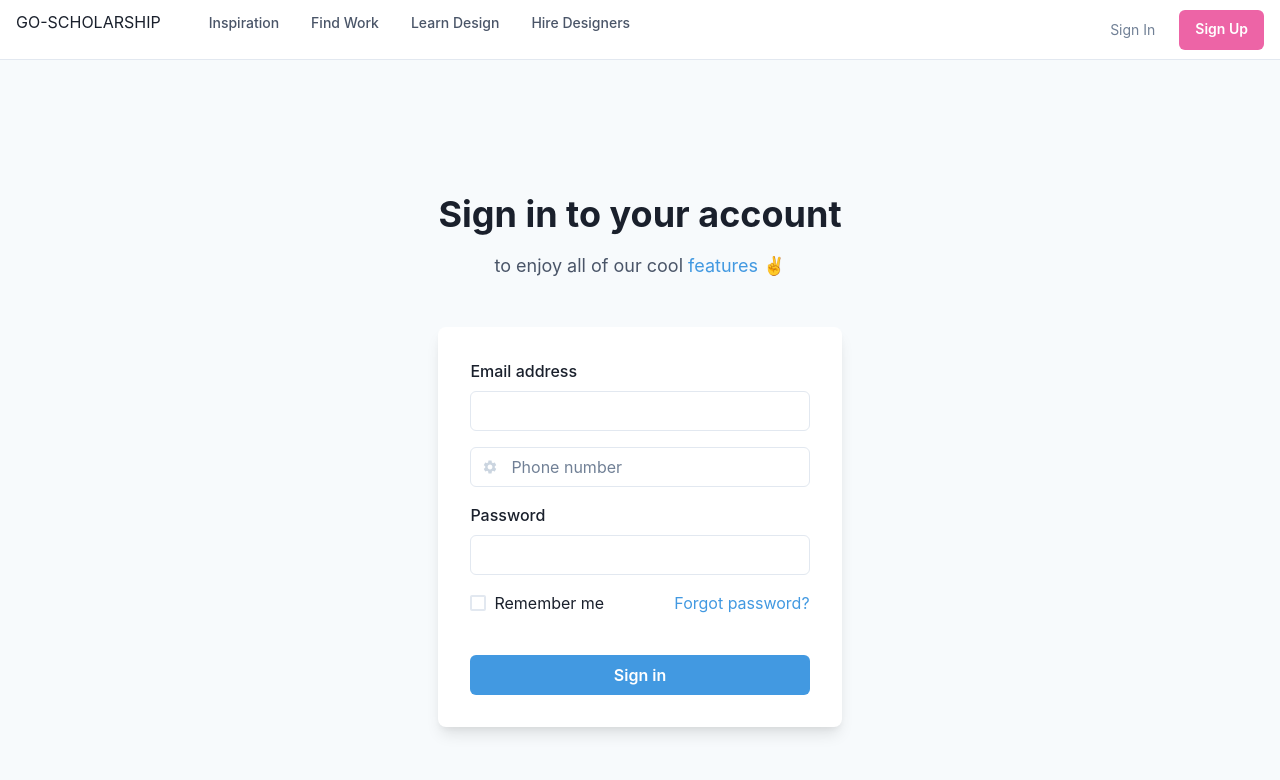
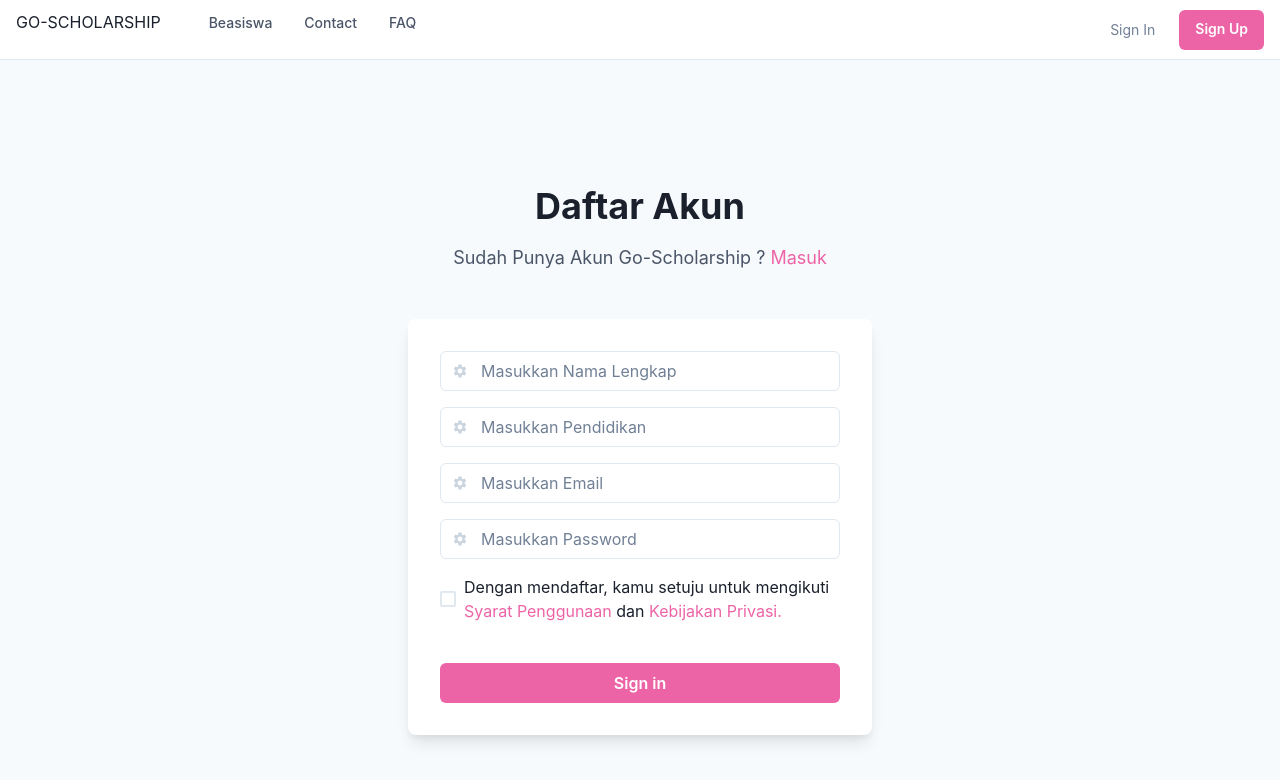
Before and after one commit to rg-km/final-project-engineering-52, a React (Create React App) app in the folder frontend/go-scholarship/: page /register in a window 1280 px wide. Shown: the top 780 px of the page. Built offline with nearby package versions, Linux system fonts and the light colour scheme.

Commit message:
fix: page login and register

```diff
--- a/frontend/go-scholarship/src/Components/Hero.jsx
+++ b/frontend/go-scholarship/src/Components/Hero.jsx
@@ -2,14 +2,14 @@ import {
     Container,
     Stack,
     Flex,
-    Box,
+    // Box,
+    // IconButton,
     Heading,
     Text,
     Button,
     Image,
     Icon,
-    IconButton,
-    createIcon,
+    // createIcon,
     useColorModeValue,
   } from '@chakra-ui/react';
 
@@ -26,30 +26,13 @@ import {
               lineHeight={1.1}
               fontWeight={600}
               fontSize={{ base: '3xl', sm: '4xl', lg: '6xl' }}>
-              <Text
-                as={'span'}
-                position={'relative'}
-                _after={{
-                  content: "''",
-                  width: 'full',
-                  height: '30%',
-                  position: 'absolute',
-                  bottom: 1,
-                  left: 0,
-                  bg: 'red.400',
-                  zIndex: -1,
-                }}>
-                Write once,
-              </Text>
               <br />
-              <Text as={'span'} color={'red.400'}>
-                use everywhere!
+              <Text align={'left'} as={'span'} color={'pink.400'} >
+              Pelajari Segalanya dan Jelajahi Keterampilan Anda
               </Text>
             </Heading>
             <Text color={'gray.500'}>
-              Snippy is a rich coding snippets app that lets you create your own
-              code snippets, categorize them, and even sync them in the cloud so
-              you can use them anywhere. All that is free!
+              Pelajari Segalanya dan Jelajahi Keterampilan Anda
             </Text>
             <Stack
               spacing={{ base: 4, sm: 6 }}
@@ -59,19 +42,12 @@ import {
                 size={'lg'}
                 fontWeight={'normal'}
                 px={6}
-                colorScheme={'red'}
-                bg={'red.400'}
-                _hover={{ bg: 'red.500' }}>
+                colorScheme={'pink'}
+                bg={'pink.400'}
+                _hover={{ bg: 'pink.500' }}>
                 Get started
               </Button>
-              <Button
-                rounded={'full'}
-                size={'lg'}
-                fontWeight={'normal'}
-                px={6}
-                leftIcon={<PlayIcon h={4} w={4} color={'gray.300'} />}>
-                How It Works
-              </Button>
+
             </Stack>
           </Stack>
           <Flex
@@ -89,7 +65,7 @@ import {
               zIndex={-1}
               color={useColorModeValue('red.50', 'red.400')}
             />
-            <Box
+            {/* <Box
               position={'relative'}
               height={'300px'}
               rounded={'2xl'}
@@ -107,7 +83,7 @@ import {
                 left={'50%'}
                 top={'50%'}
                 transform={'translateX(-50%) translateY(-50%)'}
-              />
+              /> */}
               <Image
                 alt={'Hero Image'}
                 fit={'cover'}
@@ -115,22 +91,22 @@ import {
                 w={'100%'}
                 h={'100%'}
                 src={
-                  'https://images.unsplash.com/photo-1499951360447-b19be8fe80f5?ixlib=rb-1.2.1&ixid=MXwxMjA3fDB8MHxwaG90by1wYWdlfHx8fGVufDB8fHw%3D&auto=format&fit=crop&w=800&q=80'
+                  './home.png'
                 }
               />
-            </Box>
+            {/* </Box> */}
           </Flex>
         </Stack>
       </Container>
     );
   }
 
-  const PlayIcon = createIcon({
-    displayName: 'PlayIcon',
-    viewBox: '0 0 58 58',
-    d:
-      'M28.9999 0.562988C13.3196 0.562988 0.562378 13.3202 0.562378 29.0005C0.562378 44.6808 13.3196 57.438 28.9999 57.438C44.6801 57.438 57.4374 44.6808 57.4374 29.0005C57.4374 13.3202 44.6801 0.562988 28.9999 0.562988ZM39.2223 30.272L23.5749 39.7247C23.3506 39.8591 23.0946 39.9314 22.8332 39.9342C22.5717 39.9369 22.3142 39.8701 22.0871 39.7406C21.86 39.611 21.6715 39.4234 21.5408 39.1969C21.4102 38.9705 21.3421 38.7133 21.3436 38.4519V19.5491C21.3421 19.2877 21.4102 19.0305 21.5408 18.8041C21.6715 18.5776 21.86 18.3899 22.0871 18.2604C22.3142 18.1308 22.5717 18.064 22.8332 18.0668C23.0946 18.0696 23.3506 18.1419 23.5749 18.2763L39.2223 27.729C39.4404 27.8619 39.6207 28.0486 39.7458 28.2713C39.8709 28.494 39.9366 28.7451 39.9366 29.0005C39.9366 29.2559 39.8709 29.507 39.7458 29.7297C39.6207 29.9523 39.4404 30.1391 39.2223 30.272Z',
-  });
+  // const PlayIcon = createIcon({
+  //   displayName: 'PlayIcon',
+  //   viewBox: '0 0 58 58',
+  //   d:
+  //     'M28.9999 0.562988C13.3196 0.562988 0.562378 13.3202 0.562378 29.0005C0.562378 44.6808 13.3196 57.438 28.9999 57.438C44.6801 57.438 57.4374 44.6808 57.4374 29.0005C57.4374 13.3202 44.6801 0.562988 28.9999 0.562988ZM39.2223 30.272L23.5749 39.7247C23.3506 39.8591 23.0946 39.9314 22.8332 39.9342C22.5717 39.9369 22.3142 39.8701 22.0871 39.7406C21.86 39.611 21.6715 39.4234 21.5408 39.1969C21.4102 38.9705 21.3421 38.7133 21.3436 38.4519V19.5491C21.3421 19.2877 21.4102 19.0305 21.5408 18.8041C21.6715 18.5776 21.86 18.3899 22.0871 18.2604C22.3142 18.1308 22.5717 18.064 22.8332 18.0668C23.0946 18.0696 23.3506 18.1419 23.5749 18.2763L39.2223 27.729C39.4404 27.8619 39.6207 28.0486 39.7458 28.2713C39.8709 28.494 39.9366 28.7451 39.9366 29.0005C39.9366 29.2559 39.8709 29.507 39.7458 29.7297C39.6207 29.9523 39.4404 30.1391 39.2223 30.272Z',
+  // });
 
   export const Blob = (props) => {
     return (
--- a/frontend/go-scholarship/src/Components/Navbar.jsx
+++ b/frontend/go-scholarship/src/Components/Navbar.jsx
@@ -253,41 +253,21 @@ import {
 
   const NAV_ITEMS = [
     {
-      label: 'Inspiration',
+      label: 'Beasiswa',
       children: [
         {
-          label: 'Explore Design Work',
+          label: 'Beasiswa',
           subLabel: 'Trending Design to inspire you',
-          href: '#',
-        },
-        {
-          label: 'New & Noteworthy',
-          subLabel: 'Up-and-coming Designers',
           href: '#',
         },
       ],
     },
     {
-      label: 'Find Work',
-      children: [
-        {
-          label: 'Job Board',
-          subLabel: 'Find your dream design job',
-          href: '#',
-        },
-        {
-          label: 'Freelance Projects',
-          subLabel: 'An exclusive list for contract work',
-          href: '#',
-        },
-      ],
-    },
-    {
-      label: 'Learn Design',
+      label: 'Contact',
       href: '#',
     },
     {
-      label: 'Hire Designers',
+      label: 'FAQ',
       href: '#',
     },
   ];
--- /dev/null
+++ b/frontend/go-scholarship/src/Constant/index.js
@@ -0,0 +1 @@
+export const baseUrl = 'https://7ed4-103-105-35-109.ap.ngrok.io'
--- a/frontend/go-scholarship/src/Pages/Login.jsx
+++ b/frontend/go-scholarship/src/Pages/Login.jsx
@@ -6,17 +6,17 @@ import {
   Input,
   Checkbox,
   Stack,
-  Link,
+  // Link,
   Button,
   Heading,
-  Text,
+  // Text,
   useColorModeValue,
 } from '@chakra-ui/react';
 import { useRef, useState } from 'react';
 import { useAuth } from '../Database/useAuth';
 
 export default function Login() {
-  const {}= useAuth(state =>state )
+  const {login}= useAuth(state =>state )
   const [userForm,setUserForm] = useState({
     email : '',
     password : ''
@@ -29,7 +29,7 @@ export default function Login() {
     })
   }
   const handleLogin = () =>{
-
+    login(userForm)
   }
   return (
     <Flex
@@ -39,11 +39,11 @@ export default function Login() {
       bg={useColorModeValue('gray.50', 'gray.800')}>
       <Stack spacing={8} mx={'auto'} maxW={'lg'} py={12} px={6}>
         <Stack align={'center'}>
-          <Heading fontSize={'4xl'}>Sign in to your sss</Heading>
+          <Heading fontSize={'4xl'}>GO - SCHOLARSHIP</Heading>
 
-          <Text fontSize={'lg'} color={'gray.600'}>
+          {/* <Text fontSize={'lg'} color={'gray.600'}>
             to enjoy all of our cool <Link color={'blue.400'}>features</Link> ✌️
-          </Text>
+          </Text> */}
         </Stack>
         <Box
           rounded={'lg'}
@@ -65,17 +65,17 @@ export default function Login() {
                 direction={{ base: 'column', sm: 'row' }}
                 align={'start'}
                 justify={'space-between'}>
-                <Checkbox>Remember me</Checkbox>
-                <Link color={'blue.400'}>Forgot password?</Link>
+                <Checkbox>Ingat saya</Checkbox>
+                {/* <Link color={'blue.400'}>Forgot password?</Link> */}
               </Stack>
               <Button
-                bg={'blue.400'}
+                bg={'pink.400'}
                 onClick={handleLogin}
                 color={'white'}
                 _hover={{
-                  bg: 'blue.500',
+                  bg: 'pink.500',
                 }}>
-                Sign in
+                Masuk
               </Button>
 
             </Stack>
--- a/frontend/go-scholarship/src/Pages/Register.jsx
+++ b/frontend/go-scholarship/src/Pages/Register.jsx
@@ -1,8 +1,8 @@
 import {
   Flex,
   Box,
-  FormControl,
-  FormLabel,
+  // FormControl,
+  // FormLabel,
   Input,
   Checkbox,
   Stack,
@@ -13,64 +13,86 @@ import {
   useColorModeValue,
   InputGroup,
   InputLeftElement,
-  Icon
-} from '@chakra-ui/react';
-import { PhoneIcon } from '@chakra-ui/icons';
-import { MdSettings } from 'react-icons/md'
-import { CgProfile } from 'react-icons'
+  Icon,
+} from "@chakra-ui/react";
+// import { PhoneIcon } from "@chakra-ui/icons";
+// import { CgProfile } from "react-icons";
+import { MdSettings } from "react-icons/md";
 
 export default function Login() {
   return (
     <Flex
-      minH={'100vh'}
-      align={'center'}
-      justify={'center'}
-      bg={useColorModeValue('gray.50', 'gray.800')}>
-      <Stack spacing={8} mx={'auto'} maxW={'lg'} py={12} px={6}>
-        <Stack align={'center'}>
-          <Heading fontSize={'4xl'}>Sign in to your account</Heading>
-          <Text fontSize={'lg'} color={'gray.600'}>
-            to enjoy all of our cool <Link color={'blue.400'}>features</Link> ✌️
+      minH={"100vh"}
+      align={"center"}
+      justify={"center"}
+      bg={useColorModeValue("gray.50", "gray.800")}
+    >
+      <Stack spacing={8} mx={"auto"} maxW={"lg"} py={12} px={6}>
+        <Stack align={"center"}>
+          <Heading fontSize={"4xl"}>Daftar Akun</Heading>
+          <Text fontSize={"lg"} color={"gray.600"}>
+            Sudah Punya Akun Go-Scholarship ?{" "}
+            <Link color={"pink.400" }>Masuk</Link>
           </Text>
         </Stack>
         <Box
-          rounded={'lg'}
-          bg={useColorModeValue('white', 'gray.700')}
-          boxShadow={'lg'}
-          p={8}>
+          rounded={"lg"}
+          bg={useColorModeValue("white", "gray.700")}
+          boxShadow={"lg"}
+          p={8}
+        >
           <Stack spacing={4}>
-            <FormControl id="email">
-              <FormLabel>Email address</FormLabel>
-              <Input type="email" />
-            </FormControl>
+          <InputGroup>
+              <InputLeftElement
+                pointerEvents="none"
+                children={<Icon as={MdSettings} color="gray.300" />}
+              />
+              <Input type="text" placeholder="Masukkan Nama Lengkap" />
+            </InputGroup>
+
             <InputGroup>
-    <InputLeftElement
-      pointerEvents='none'
-      children={<Icon as={MdSettings} color='gray.300' />}
-    />
-    <Input type='tel' placeholder='Phone number' />
-  </InputGroup>
-            <FormControl id="password">
+              <InputLeftElement
+                pointerEvents="none"
+                children={<Icon as={MdSettings} color="gray.300" />}
+              />
+              <Input type="text" placeholder="Masukkan Pendidikan" />
+            </InputGroup>
+            <InputGroup>
+              <InputLeftElement
+                pointerEvents="none"
+                children={<Icon as={MdSettings} color="gray.300" />}
+              />
+              <Input type="email" placeholder="Masukkan Email" />
+            </InputGroup>
+            <InputGroup>
+              <InputLeftElement
+                pointerEvents="none"
+                children={<Icon as={MdSettings} color="gray.300" />}
+              />
+              <Input type="password" placeholder="Masukkan Password" />
+            </InputGroup>
+            {/* <FormControl id="password">
               <FormLabel>Password</FormLabel>
               <Input type="password" />
-            </FormControl>
+            </FormControl> */}
             <Stack spacing={10}>
               <Stack
-                direction={{ base: 'column', sm: 'row' }}
-                align={'start'}
-                justify={'space-between'}>
-                <Checkbox>Remember me</Checkbox>
-                <Link color={'blue.400'}>Forgot password?</Link>
+                direction={{ base: "column", sm: "row" }}
+                align={"start"}
+                justify={"space-between"}
+              >
+                <Checkbox textAlign={'left'}>Dengan mendaftar, kamu setuju untuk mengikuti <Link color={"pink.400"}>Syarat Penggunaan</Link> dan <Link color={"pink.400"}>Kebijakan Privasi.</Link></Checkbox>
+                {/* <Link color={"blue.400"}>Forgot password?</Link> */}
               </Stack>
               <Button
-                bg={'blue.400'}
-                color={'white'}
+                bg={"pink.400"}
+                color={"white"}
                 _hover={{
-                  bg: 'blue.500',
-                }}>
+                  bg: "pink.500",
+                }}
+              >
                 Sign in
               </Button>
-
             </Stack>
           </Stack>
         </Box>
```
Also changed, not shown: frontend/go-scholarship/src/Pages/Faq.jsx (added, +52 -0 lines), frontend/go-scholarship/public/home.png (added).
